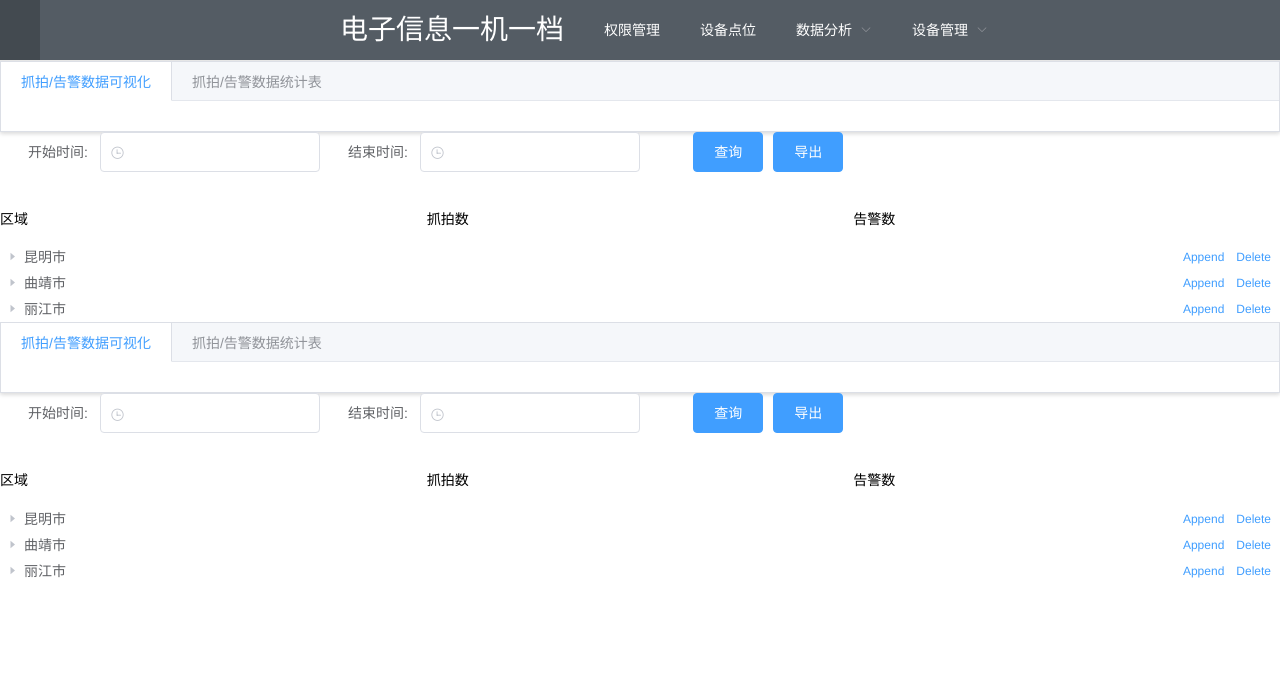
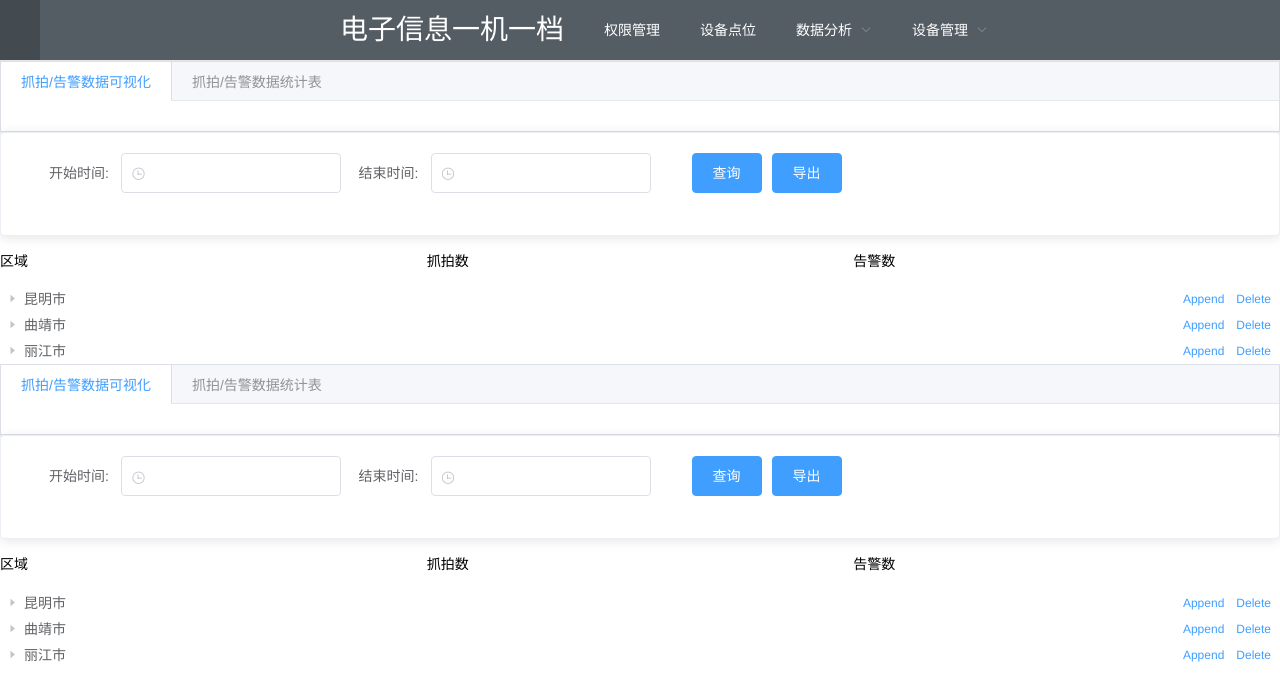
Before and after one commit to yangmaosong123/senseface-statistics, a Vue app: page /#/photoWarning in a window 1280 px wide. Shown: the top 700 px of the page. Built offline with nearby package versions, Linux system fonts and the light colour scheme.

Commit message:
查询条件加了el card

```diff
--- a/src/components/photoWarning.vue
+++ b/src/components/photoWarning.vue
@@ -4,6 +4,8 @@
         <el-tab-pane label="抓拍/告警数据可视化" name="first"></el-tab-pane>
         <el-tab-pane label="抓拍/告警数据统计表" name="second"></el-tab-pane>
     </el-tabs>
+    <el-card>
+
     <el-form :model="ruleForm" label-width="100px" class="demo-ruleForm">
         <el-row>
             <el-col :span="6">
@@ -22,6 +24,7 @@
             </el-col>
         </el-row>
     </el-form>
+    </el-card>
 
     <div class="custom-tree-container">
         <div class="block">
```
